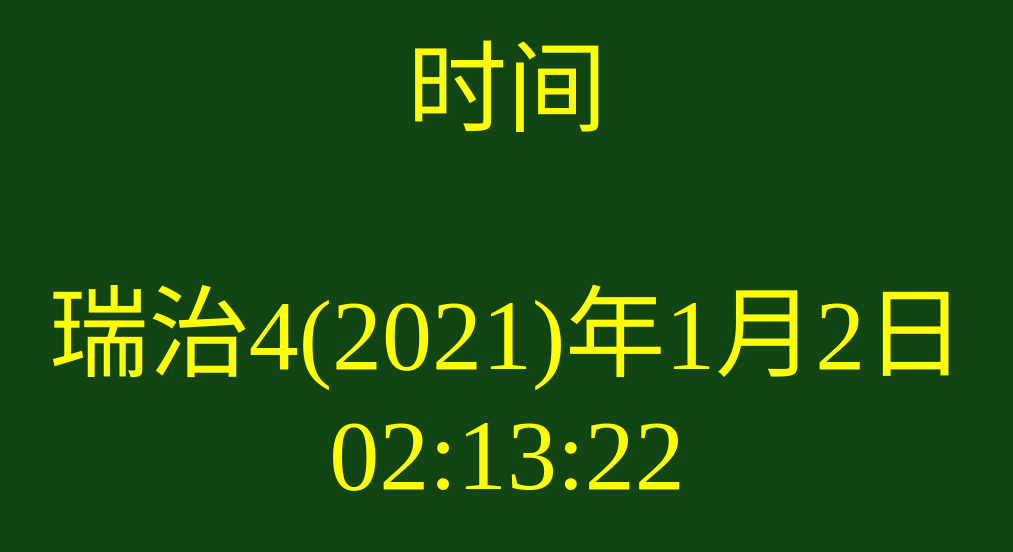
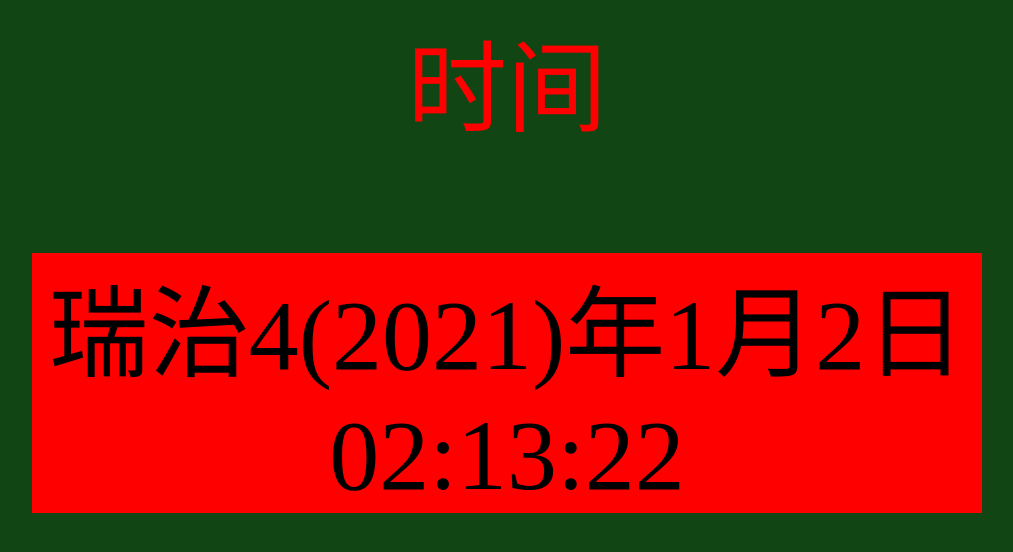
Before and after one commit to coxine/time, a plain HTML site: page index.html in a window 1280 px wide. Shown: the whole page, without its empty margins (133-1146 px from the left). Drawn offline with Linux system fonts and the light colour scheme.

Commit message:
Update index.html

```diff
--- a/index.html
+++ b/index.html
@@ -4,8 +4,8 @@
  <script src="time.js"></script>
  <link rel="icon" href="time.jpg">
 </head>
-<body style="background-color:#114514;text-align:center;font-family:STZhongSong;font-size:100px;color:#FFFF00">
- <p>时间</p>
- <div id="nowtime"></div>
+<body style="background-color:#114514;text-align:center;font-size:100px;">
+ <p style="font-family:FZYaoTi;color:#FF0000">时间</p>
+ <div id="nowtime" style="background-color:#FF0000;font-family:Times New Roman,STZhongSong;width:950px;margin:0 auto;"></div>
 </body>
 </html>
```
